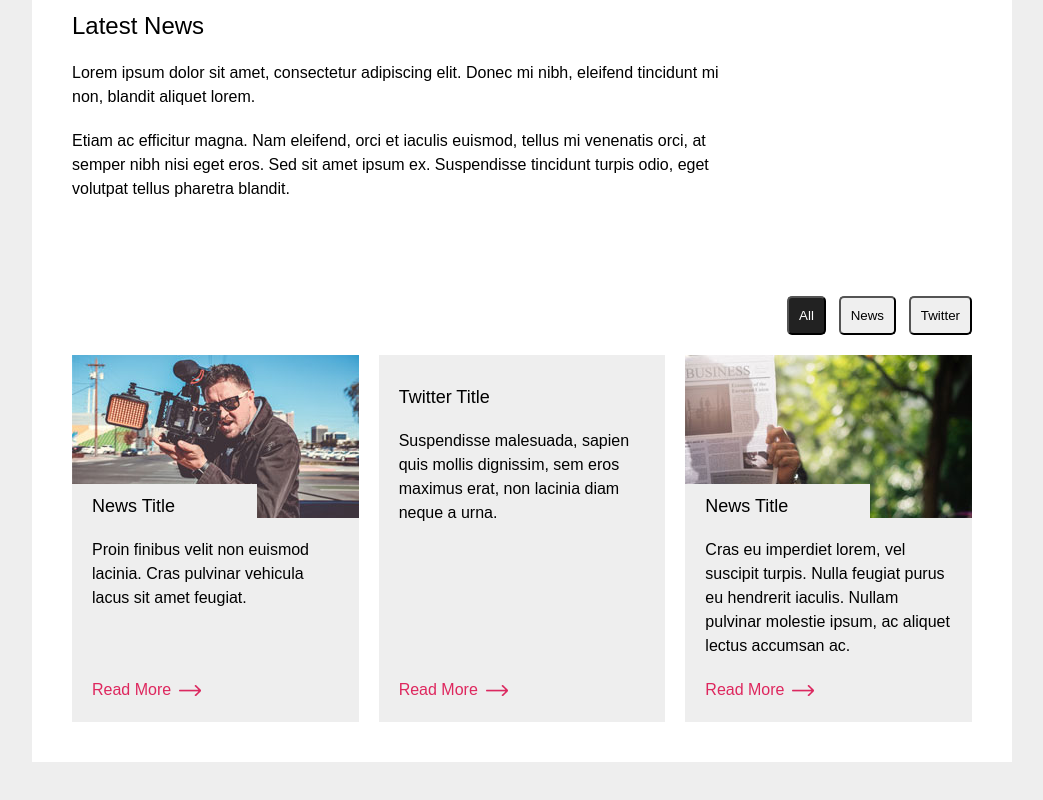
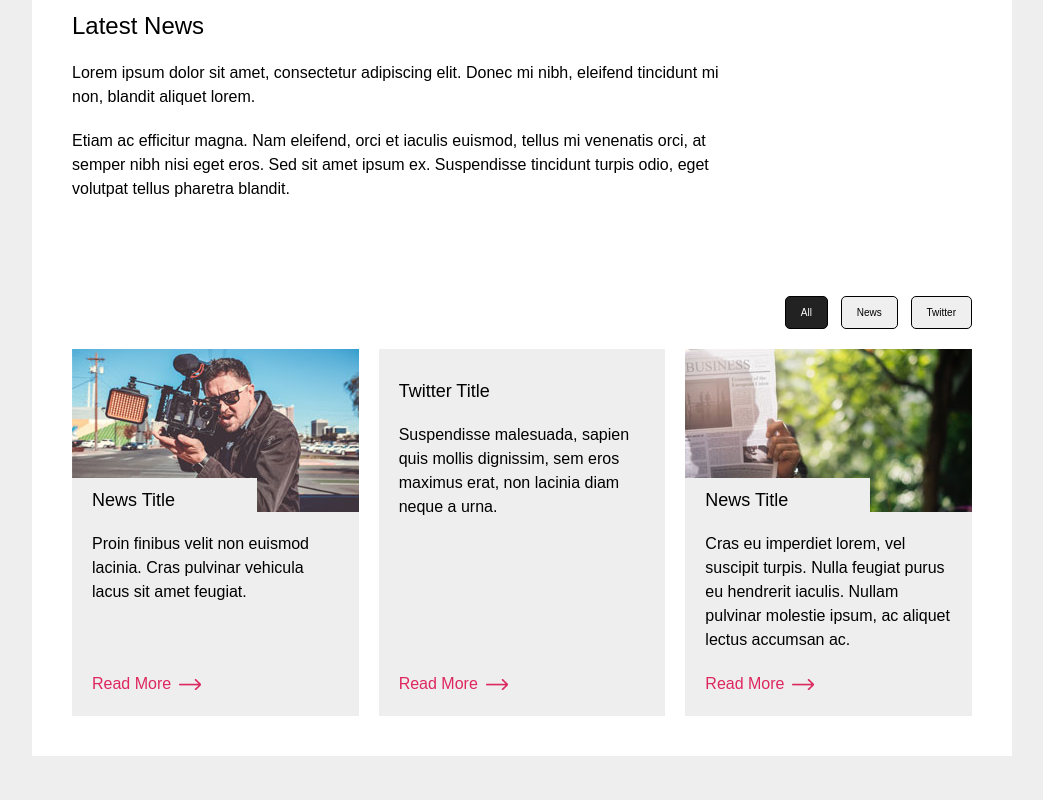
Before and after one commit to adamjw3/sampsonmay, a plain HTML site: page index.html in a window 1280 px wide. Shown: the part 628-1428 px from the top of the page, without its empty margins (118-1161 px from the left). Drawn offline with Linux system fonts and the light colour scheme.

Commit message:
Update style.css

```diff
--- a/style.css
+++ b/style.css
@@ -25,13 +25,21 @@ h2,
 h3,
 p,
 ul,
-li {
+li,
+button {
     margin: 0;
     padding: 0;
     border: 0;
     font: inherit;
     vertical-align: baseline;
     outline: none;
+}
+
+button {
+    border-radius: 0;
+    font: inherit;
+    margin: 0;
+    padding: 0;
 }
 
 ul {
@@ -115,10 +123,10 @@ main {
 
 .c-featured-news__filter-button {
     border-radius: 5px;
-    border-color: var(--black);
+    border: 1px solid var(--black);
     color: var(--black);
     cursor: pointer;
-    padding: 10px;
+    padding: 10px 15px;
 }
 
 .c-featured-news__filter-button:hover,
```
